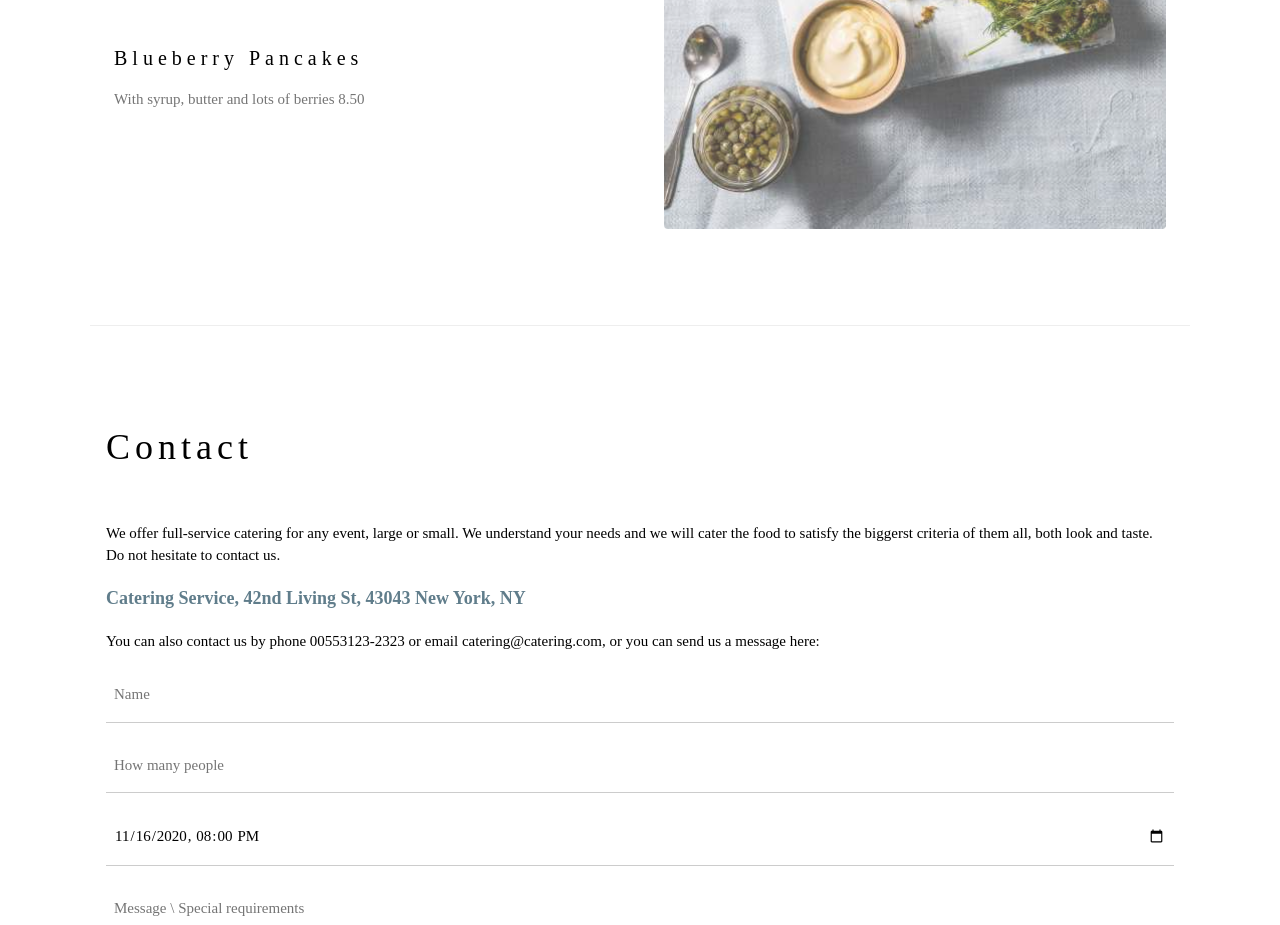
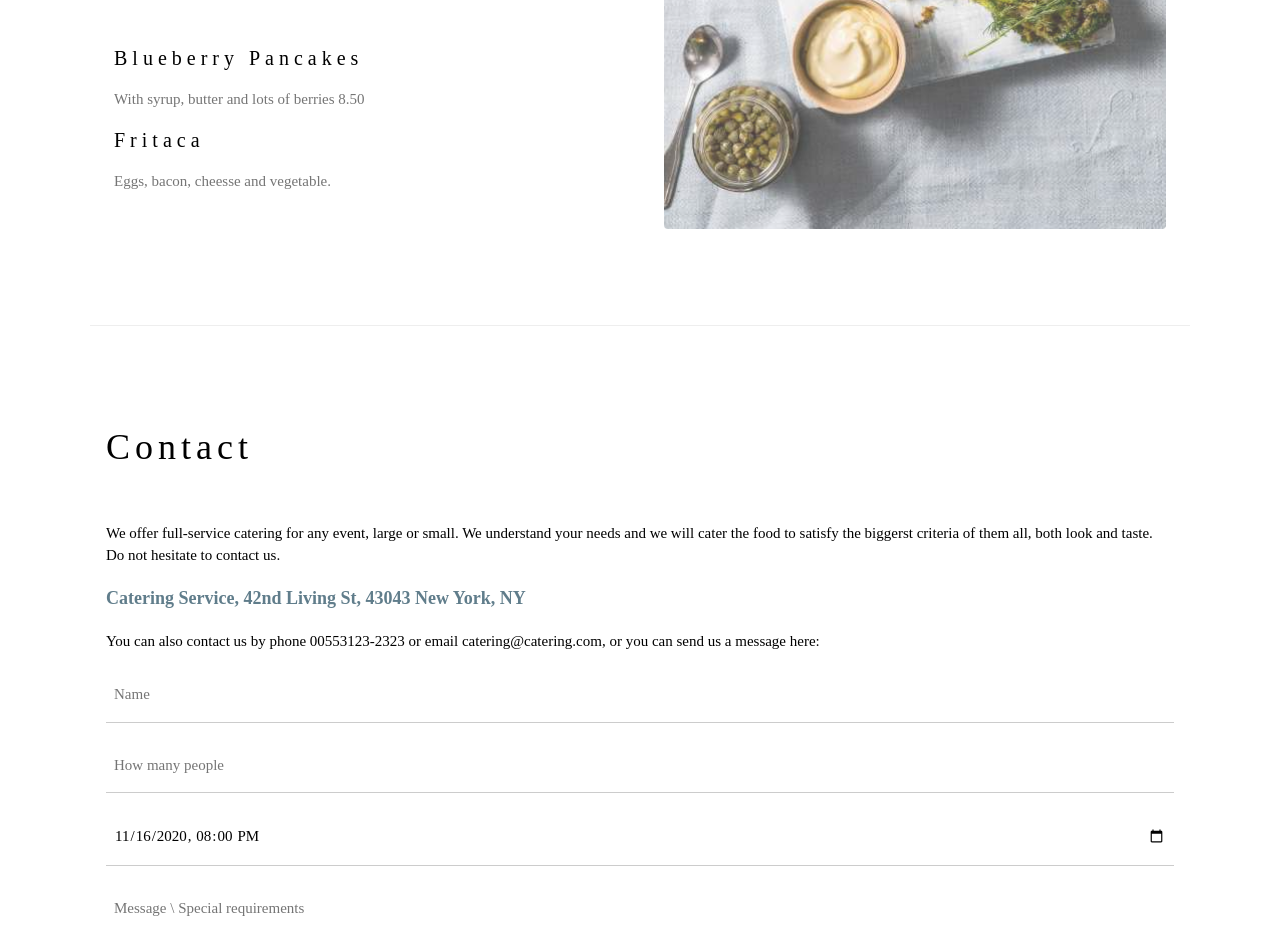
Before and after one commit to HenriqueCompusoft/mywebsite, a plain HTML site: page index.html in a window 1280 px wide. Shown: the part 2060-2985 px from the top of the page. Drawn offline with nearby package versions, Linux system fonts and the light colour scheme.

Commit message:
Adicionando novo item ao menu

```diff
--- a/index.html
+++ b/index.html
@@ -74,6 +74,9 @@ h1, h2, h3, h4, h5, h6 {
 
       <h4>Blueberry Pancakes</h4>
       <p class="w3-text-grey">With syrup, butter and lots of berries 8.50</p>
+
+	  <h4>Fritaca</h4>
+      <p class="w3-text-grey">Eggs, bacon, cheesse and vegetable.</p>
     </div>
 
     <div class="w3-col l6 w3-padding-large">
```
